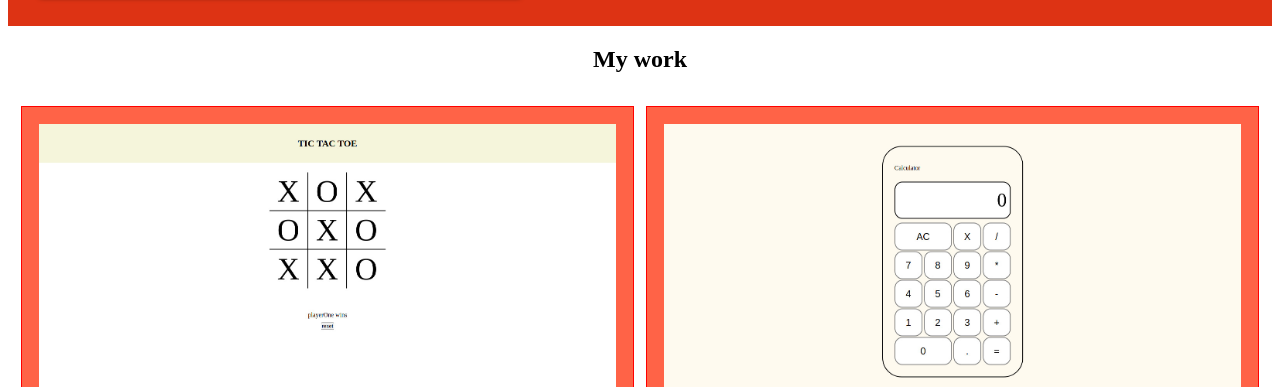
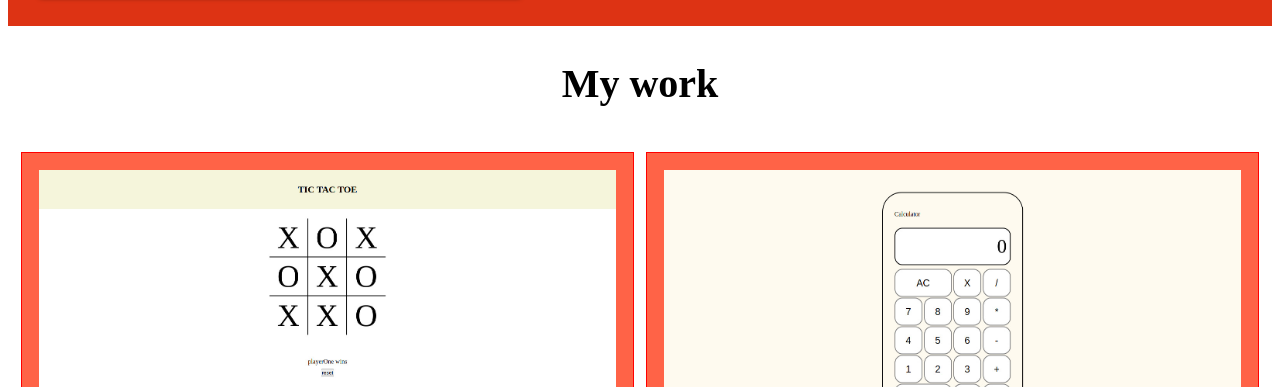
Before and after one commit to Crn0/Homepage, a website: page index.html in a window 1280 px wide. Shown: the part 413-800 px from the top of the page. Drawn offline with nearby package versions, Linux system fonts and the light colour scheme; a web font is replaced by a local one.

Commit message:
Change font

```diff
--- a/style.css
+++ b/style.css
@@ -113,6 +113,10 @@ main {
 .my-projects {
     display: grid;
     place-items: center;
+}
+
+.my-projects > h2 {
+    font-size: 2.5rem;
 }
 
 .project-container {
```
